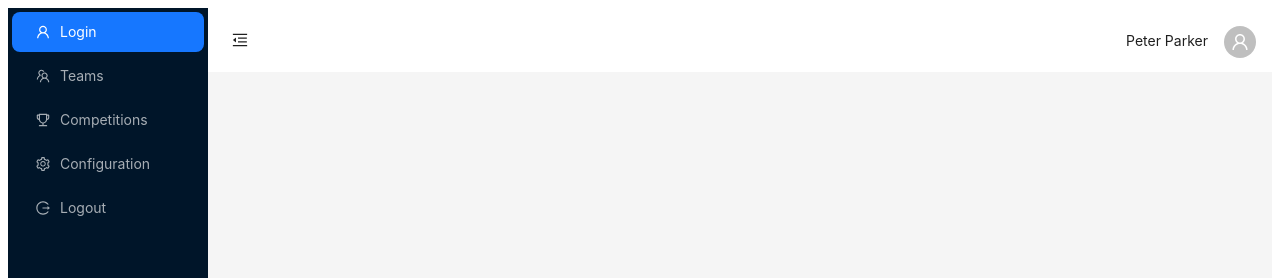
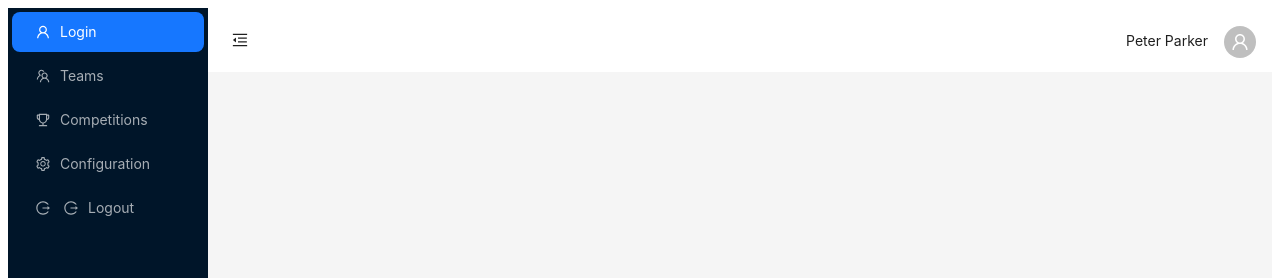
Before and after one commit to mtuliopaiva/sports-project, a React (Vite) app: page / in a window 1280 px wide. Shown: the top 278 px of the page. Built offline with nearby package versions, Linux system fonts and the light colour scheme; no server answers.

Commit message:
(feat/logout): Implementing logout

```diff
--- a/src/components/Layout/MainLayout.jsx
+++ b/src/components/Layout/MainLayout.jsx
@@ -8,6 +8,8 @@ import {
   Row,
   Col,
   Typography,
+  message,
+  Popconfirm
 } from "antd";
 import {
   MenuFoldOutlined,
@@ -18,6 +20,7 @@ import {
   TrophyOutlined,
   TeamOutlined,
 } from "@ant-design/icons";
+import { auth } from "../../firebase/config";
 import { BrowserRouter as Router, Link } from "react-router-dom";
 
 import Routes from "../../Routes";
@@ -36,6 +39,23 @@ const MainLayout = () => {
 
   const loadingUser = user === undefined;
   console.log(user);
+  const confirmLogout = () => {
+    console.log("Logout confirmado");
+    handleLogout();
+  };
+  const handleLogout = async () => {
+    try {
+      await auth.signOut();
+      console.log("Logout completed");
+    } catch (error) {
+      console.error("Error", error);
+    }
+  };
+
+  const cancelLogout = () => {
+    console.log("Logout cancelado");
+  };
+
   useEffect(() => {
     onAuthStateChanged(auth, (user) => {
       setUser(user);
@@ -76,15 +96,32 @@ const MainLayout = () => {
       key: "5",
       icon: <LogoutOutlined />,
       label: "Logout",
-      link: "/logout",
+      popconfirm: (
+        <Popconfirm
+          title="Are you sure you want to logout?"
+          onConfirm={confirmLogout}
+          onCancel={cancelLogout}
+          okText="Yes"
+          cancelText="No"
+          placement="right"  // ajuste opcional para posicionar o Popconfirm
+        >
+          <Menu.Item
+            key="5"
+            icon={<LogoutOutlined />}
+            style={{ padding: '0' }}  // ajuste opcional para remover o padding padrão
+          >
+            Logout
+          </Menu.Item>
+        </Popconfirm>
+      ),
     },
   ].map((item) => (
     <Menu.Item key={item.key} icon={item.icon}>
-      <Link to={item.link}>{item.label}</Link>
+      {item.popconfirm ? item.popconfirm : <span>{item.label}</span>}
     </Menu.Item>
   ))}
 </Menu>
-        </Sider>
+</Sider>
         <Layout>
           <Header
             style={{
```
